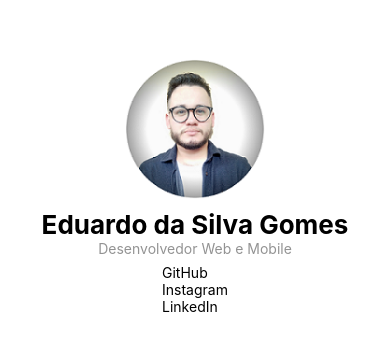
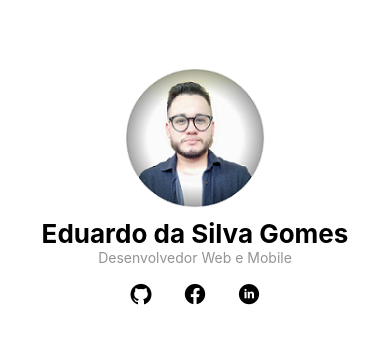
Before and after one commit to dududueedu/curriculoApp, a React Native app: screen / in a window 390 px wide. Shown: the part 235-586 px from the top of the page. Built offline with nearby package versions, Linux system fonts and the light colour scheme.

Commit message:
using @expo/vector-icons

```diff
--- a/App.js
+++ b/App.js
@@ -1,6 +1,8 @@
 import React from 'react';
 import { StyleSheet, Text, View, Image } from 'react-native';
-
+import { AntDesign } from '@expo/vector-icons';
+import { FontAwesome5 } from '@expo/vector-icons';
+import { Entypo } from '@expo/vector-icons';
 import pngFoto from './assets/img/perfil.png'
 
 export default function App() {
@@ -10,11 +12,11 @@ export default function App() {
         <Image style={styles.fotoPNG} source={pngFoto} />
         <Text style={styles.name}>Eduardo da Silva Gomes</Text>
         <Text style={styles.profissao}>Desenvolvedor Web e Mobile</Text>
-          <View>
-            <Text>GitHub</Text>
-            <Text>Instagram</Text>
-            <Text>LinkedIn</Text>
-          </View>
+        <View style={styles.redeSociais}>
+          <AntDesign name="github" size={21} color="black" />
+          <FontAwesome5 name="facebook" size={21} color="black" />
+          <Entypo name="linkedin-with-circle" size={21} color="black" />
+        </View>
       </View>
     </View>
   );
@@ -42,5 +44,11 @@ const styles = StyleSheet.create({
   profissao: {
     color: '#939393',
     marginBottom: 7
+  },
+  redeSociais: {
+    flexDirection: 'row',
+    width: '50%',
+    justifyContent: 'space-evenly',
+    marginTop: 10
   }
 });
```
